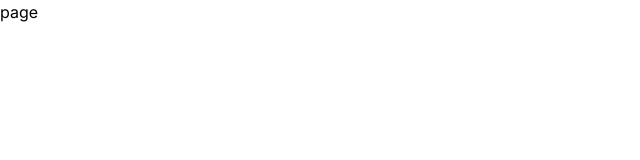
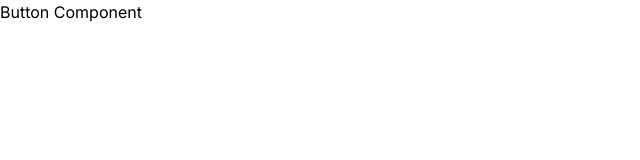
Before and after one commit to Justin-Bento/react-learning, a Next.js app: page / in a window 1280 px wide. Shown: the top 160 px of the page, without its empty margins (0-640 px from the left). Built offline with nearby package versions, Linux system fonts and the light colour scheme.

Commit message:
imported button component into main app

```diff
--- a/app/page.tsx
+++ b/app/page.tsx
@@ -1,7 +1,10 @@
 import React from 'react'
+import MyButton from './components/MyButton'
 
 export default function page() {
   return (
-    <div>page</div>
+    <div>
+      <MyButton>Button Component</MyButton>
+    </div>
   )
 }
```
